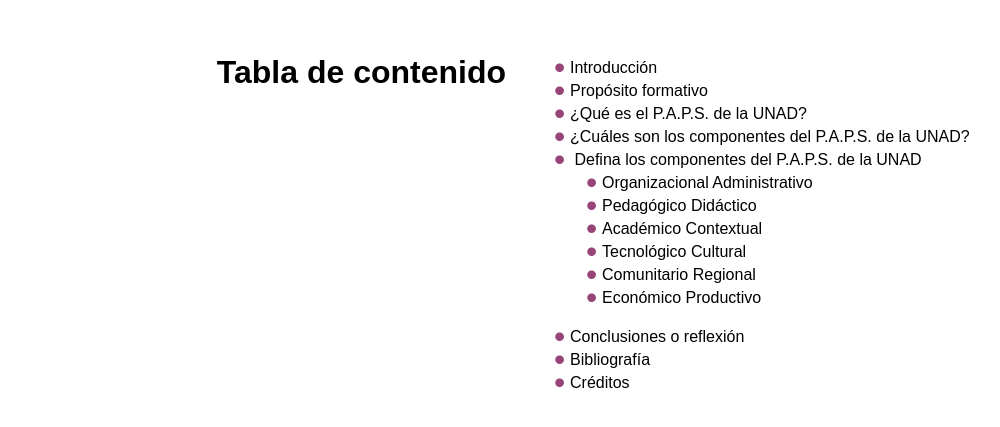
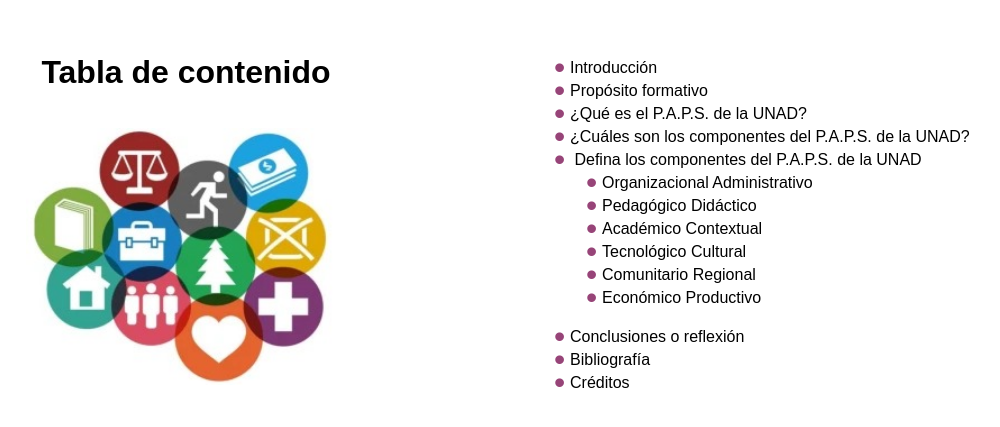
Before and after one commit to IIpapuII/OVA_X, a plain HTML site: page contents/3-tablaContenidos.html in a window 1280 px wide. Shown: the part 169-596 px from the top of the page, without its empty margins (134-1134 px from the left). Drawn offline with Linux system fonts and the light colour scheme.

Commit message:
nuevos cambios

```diff
--- a/contents/3-tablaContenidos.html
+++ b/contents/3-tablaContenidos.html
@@ -2,7 +2,10 @@
 
 <div class="container">
   <div class="mitad">
-    <h1 class="textRight">Tabla de contenido</h1>
+    <h1 class="textCenter">Tabla de contenido <br><br></h1>
+	<div class="textCenter">
+		<img style="width: 50% !important" src="../img/contenido.jpg" alt="">
+	</div>
   </div>
   <div class="mitad">
     <ul>
```
Also changed, not shown: img/contenido.jpg (added).
